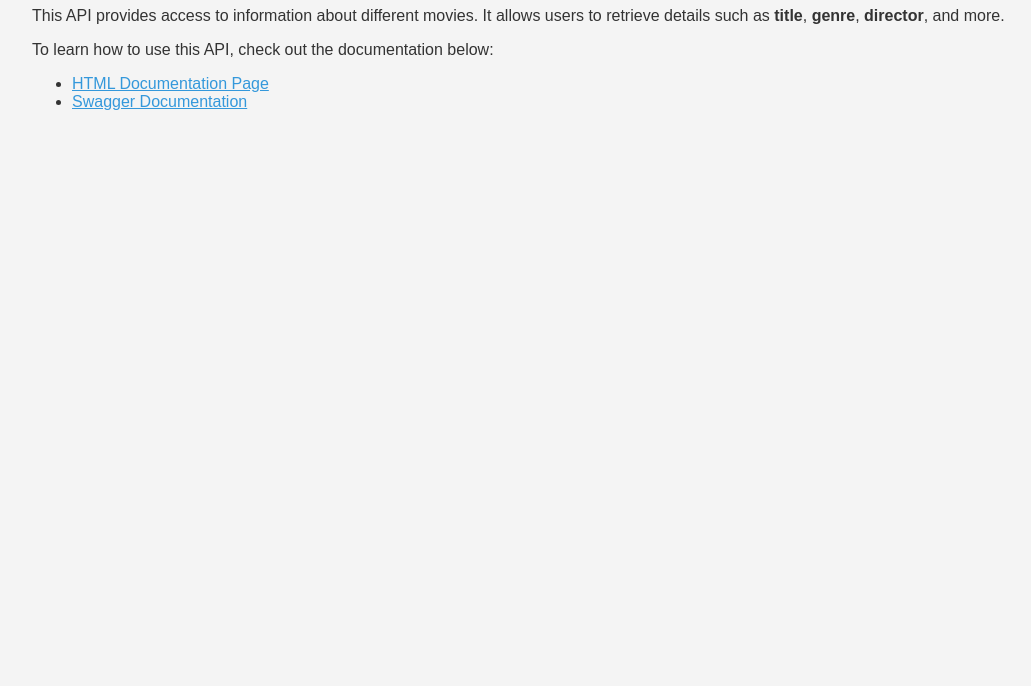
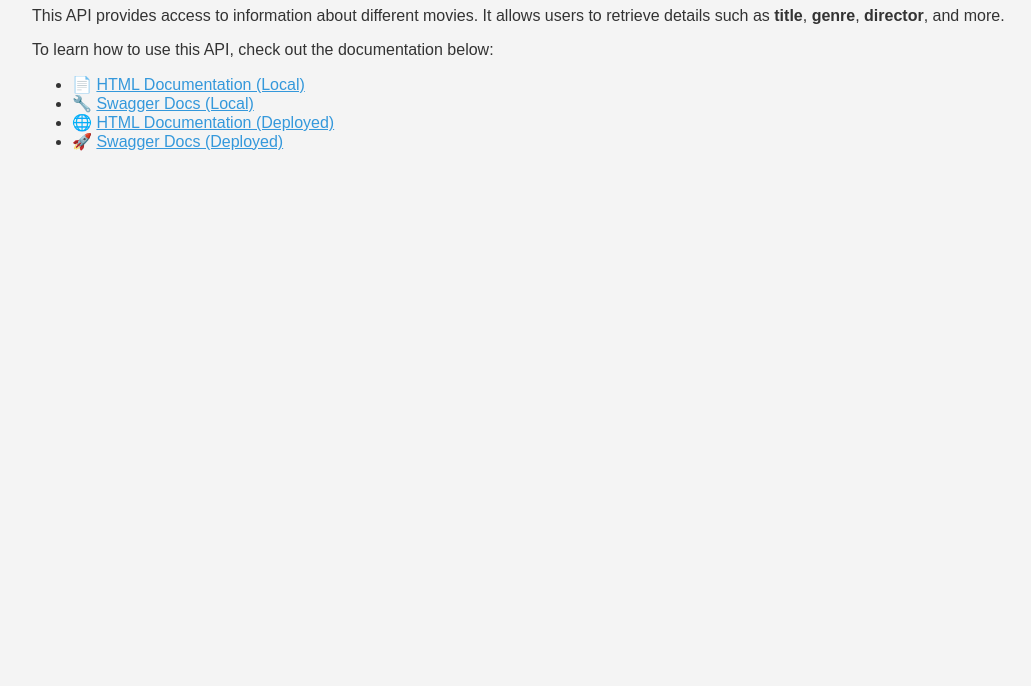
Before and after one commit to sagunanathani/myFlix_movie_api, a website: page index.html in a window 1280 px wide. Shown: the part 114-800 px from the top of the page, without its empty margins (8-1039 px from the left). Drawn offline with Linux system fonts and the light colour scheme.

Commit message:
Add Swagger setup and welcome page

```diff
--- a/index.html
+++ b/index.html
@@ -30,9 +30,29 @@
     <p>To learn how to use this API, check out the documentation below:</p>
 
     <ul>
-      <li><a href="/public/documentation.html">HTML Documentation Page</a></li>
       <li>
-        <a href="http://127.0.0.1:8080/api-docs/">Swagger Documentation</a>
+        📄 <a href="/public/documentation.html" target="_blank" rel="noopener">HTML Documentation (Local)</a>
+      </li>
+      <li>
+        🔧 <a href="http://127.0.0.1:8080/api-docs/" target="_blank" rel="noopener">Swagger Docs (Local)</a>
+      </li>
+      <li>
+        🌐
+        <a
+          href="https://flix-fusion-api-movies-51cd1c6d37f8.herokuapp.com/documentation.html"
+          target="_blank"
+          rel="noopener"
+          >HTML Documentation (Deployed)</a
+        >
+      </li>
+      <li>
+        🚀
+        <a
+          href="https://flix-fusion-api-movies-51cd1c6d37f8.herokuapp.com/api-docs/"
+          target="_blank"
+          rel="noopener"
+          >Swagger Docs (Deployed)</a
+        >
       </li>
     </ul>
   </body>
```
Also changed, not shown: index.js (+22 -1 lines).
